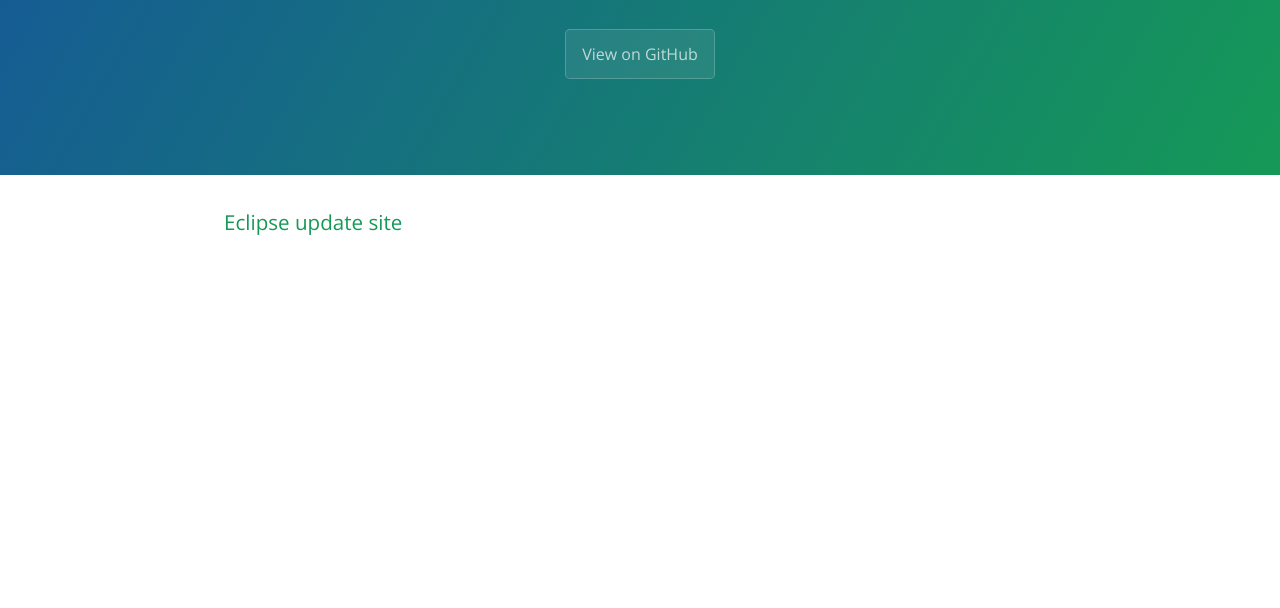
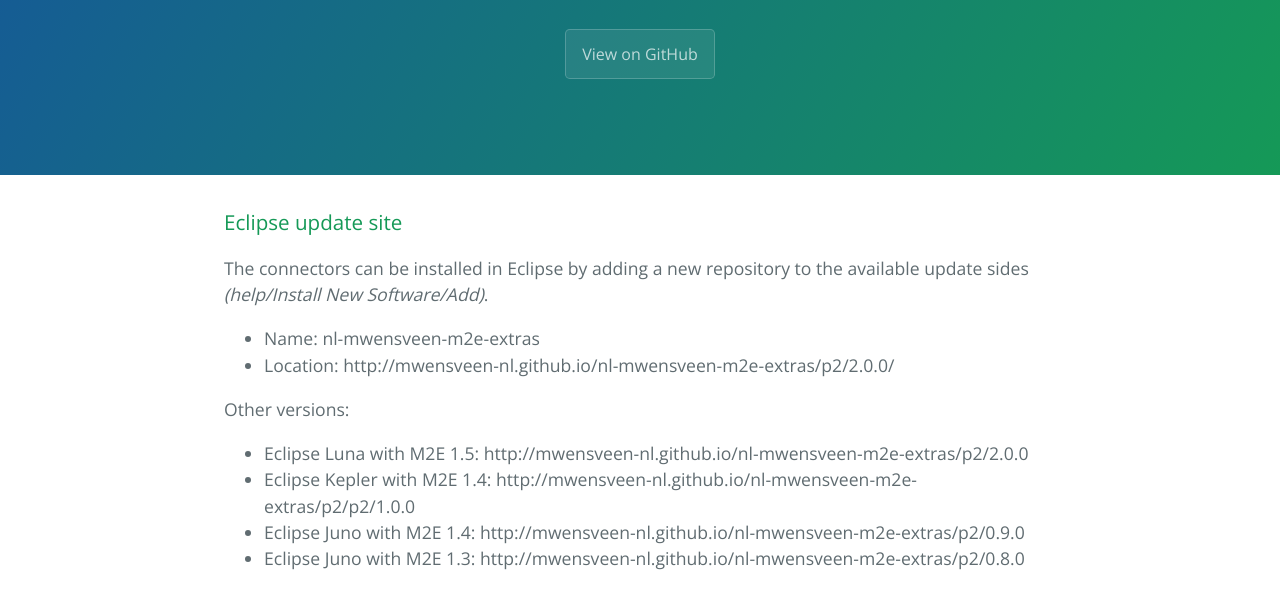
Before and after one commit to mwensveen-nl/nl-mwensveen-m2e-extras, a plain HTML site: page index.html in a window 1280 px wide. Shown: the part 208-816 px from the top of the page. Drawn offline with nearby package versions, Linux system fonts and the light colour scheme.

Commit message:
Put info on page

```diff
--- a/index.html
+++ b/index.html
@@ -20,8 +20,18 @@
       <h3>
 <a id="eclipse-update-site" class="anchor" href="#eclipse-update-site" aria-hidden="true"><span class="octicon octicon-link"></span></a>Eclipse update site</h3>
 
-
-
+ <p>The connectors can be installed in Eclipse by adding a new repository to the available update sides <i>(help/Install New Software/Add)</i>.</p>
+<ul>
+  <li>Name: nl-mwensveen-m2e-extras</li>
+  <li>Location: http://mwensveen-nl.github.io/nl-mwensveen-m2e-extras/p2/2.0.0/</li>
+</ul>
+<p>Other versions:</p>
+<ul>
+<li>Eclipse Luna with M2E 1.5: http://mwensveen-nl.github.io/nl-mwensveen-m2e-extras/p2/2.0.0</li>
+<li>Eclipse Kepler with M2E 1.4: http://mwensveen-nl.github.io/nl-mwensveen-m2e-extras/p2/p2/1.0.0</li>
+<li>Eclipse Juno with M2E 1.4: http://mwensveen-nl.github.io/nl-mwensveen-m2e-extras/p2/0.9.0</li>
+<li>Eclipse Juno with M2E 1.3: http://mwensveen-nl.github.io/nl-mwensveen-m2e-extras/p2/0.8.0</li>
+</ul>
     </section>
 
 
```
